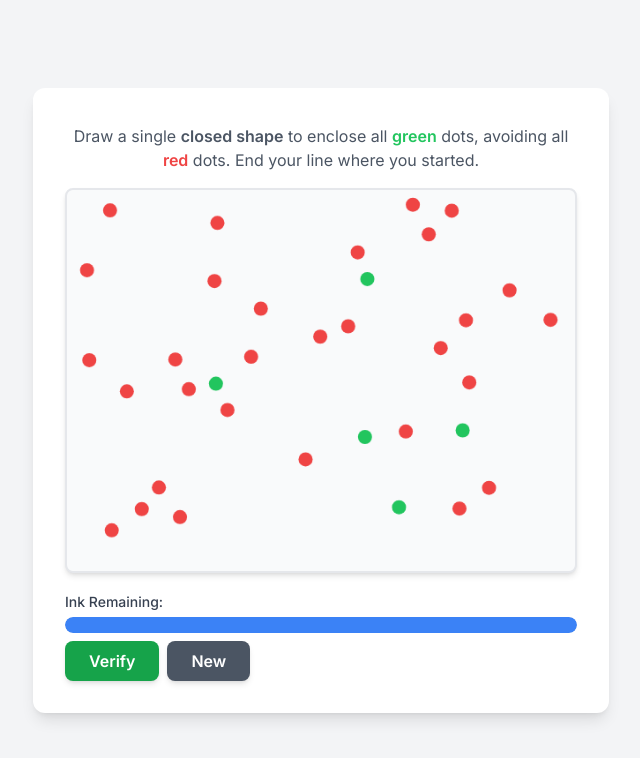
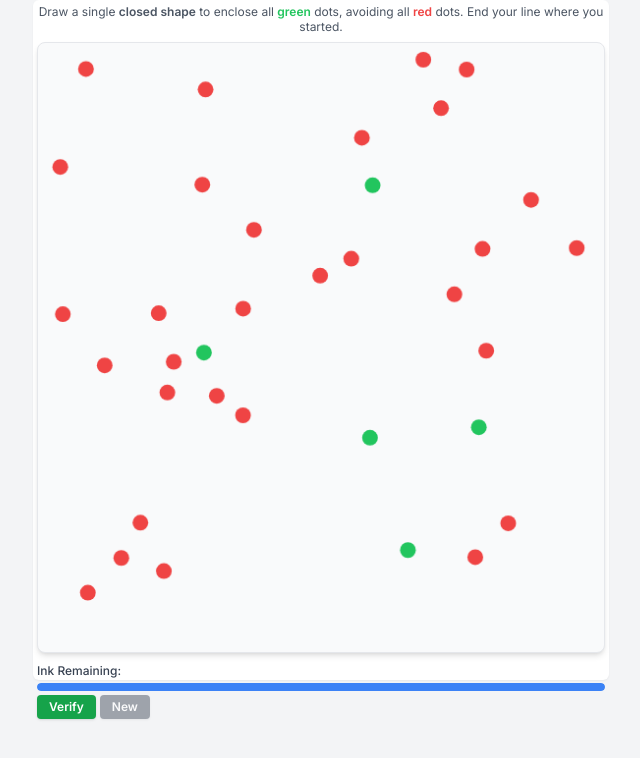
Before and after one commit to Advistane/captcha-dots, a plain HTML site: page captcha/captcha.html in a window 1280 px wide. Shown: the whole page, without its empty margins (319-959 px from the left). Drawn offline with nearby package versions, Linux system fonts and the light colour scheme.

Commit message:
Made captcha fit in 300 px height and removed ability to spam click new button

```diff
--- a/captcha/captcha.html
+++ b/captcha/captcha.html
@@ -8,12 +8,24 @@
   <script src="https://cdn.tailwindcss.com"></script>
   <link href="https://fonts.googleapis.com/css2?family=Inter:wght@400;500;600;700&display=swap" rel="stylesheet">
   <style>
+    html, body {
+      height: 85vh;
+      margin: 0;
+      padding: 0;
+    }
     body {
       font-family: 'Inter', sans-serif;
       touch-action: none;
+      height: 85vh;
+      width: 100%;
       /* Prevents scrolling on touch devices when drawing */
     }
-
+    #main-captcha-container {
+      height: 100%;
+      display: flex;
+      flex-direction: column;
+      justify-content: flex-start;
+    }
     canvas {
       cursor: crosshair;
       border-radius: 0.5rem;
@@ -23,11 +35,9 @@
       max-width: 100%;
       display: block;
     }
-
     .progress-bar {
       transition: width 0.2s ease-out;
     }
-
     button:disabled {
       opacity: 0.5;
       cursor: not-allowed;
@@ -35,35 +45,32 @@
   </style>
 </head>
 
-<body class="bg-gray-100 flex items-center justify-center min-h-screen">
+<body class="bg-gray-100 w-full h-full">
 
-  <div class="w-full max-w-xl p-4 md:p-8 bg-white rounded-xl shadow-lg">
-    <div class="text-center mb-4">
-      <p class="text-gray-600 mt-1">Draw a single <span class="font-semibold">closed shape</span> to enclose all <span
+  <div id="main-captcha-container" class="w-full h-full max-w-xl p-1 bg-white rounded-md shadow-sm mx-auto">
+    <div class="text-center mb-1">
+      <p class="text-gray-600 text-xs leading-tight mt-0 mb-1">Draw a single <span class="font-semibold">closed shape</span> to enclose all <span
           class="text-green-500 font-semibold">green</span> dots, avoiding all <span
           class="text-red-500 font-semibold">red</span> dots. End your line where you started.</p>
     </div>
 
-    <!-- Canvas for the captcha -->
-    <canvas id="captchaCanvas" class="bg-gray-50 border-2 border-gray-200 w-full"></canvas>
+    <canvas id="captchaCanvas" class="bg-gray-50 border border-gray-200 w-full flex-grow" style="display:block;max-width:100%;height:1px;"></canvas>
 
-    <!-- Ink Indicator -->
-    <div class="mt-4">
-      <label for="ink" class="text-sm font-medium text-gray-700">Ink Remaining:</label>
-      <div id="ink-container" class="w-full bg-gray-200 rounded-full h-4 mt-1 overflow-hidden">
-        <div id="inkBar" class="bg-blue-500 h-4 rounded-full progress-bar"></div>
+    <div class="mt-1">
+      <label for="ink" class="text-xs font-medium text-gray-700">Ink Remaining:</label>
+      <div id="ink-container" class="w-full bg-gray-200 rounded h-2 mt-0.5 overflow-hidden">
+        <div id="inkBar" class="bg-blue-500 h-2 rounded progress-bar"></div>
       </div>
     </div>
 
-    <!-- Controls and Messages -->
-    <div class="flex flex-col sm:flex-row items-center justify-between gap-4">
-      <div class="flex gap-2 mt-2">
+    <div class="flex flex-row items-center justify-between gap-1 mt-1">
+      <div class="flex gap-1 justify-between">
         <button id="verifyBtn"
-          class="px-6 py-2 bg-green-600 text-white font-semibold rounded-lg shadow-md hover:bg-green-700 focus:outline-none focus:ring-2 focus:ring-green-500 focus:ring-opacity-75 transition duration-200 disabled:opacity-50 disabled:cursor-not-allowed">
+          class="px-3 py-1 bg-green-600 text-white text-xs font-semibold rounded shadow hover:bg-green-700 focus:outline-none focus:ring-2 focus:ring-green-500 focus:ring-opacity-75 transition duration-200 disabled:opacity-50 disabled:cursor-not-allowed">
           Verify
         </button>
         <button id="resetBtn"
-          class="px-6 py-2 bg-gray-600 text-white font-semibold rounded-lg shadow-md hover:bg-gray-700 focus:outline-none focus:ring-2 focus:ring-gray-500 focus:ring-opacity-75 transition duration-200">
+          class="px-3 py-1 bg-gray-600 text-white text-xs font-semibold rounded shadow hover:bg-gray-700 focus:outline-none focus:ring-2 focus:ring-gray-500 focus:ring-opacity-75 transition duration-200 disabled:opacity-50 disabled:cursor-not-allowed">
           New
         </button>
       </div>
@@ -87,6 +94,9 @@
       let inkUsed = 0;
       let inkTotal = 1500;
 
+      let newClickCounter = 0;
+
+      // --- Configuration ---
       const config = {
         dotRadius: 8,
         greenDots: 5,
@@ -97,10 +107,10 @@
         inkMargin: 1.35
       };
 
-      // --- NEW: Adjust inkMargin for mobile users ---
       function isMobile() {
         return /Android|webOS|iPhone|iPad|iPod|BlackBerry|IEMobile|Opera Mini/i.test(navigator.userAgent);
       }
+
       if (isMobile()) {
         config.inkMargin = 1.7; // Give more ink on mobile
       }
@@ -180,17 +190,18 @@
       function setupCanvas() {
         const container = canvas.parentElement;
         const width = container.clientWidth;
-        const height = width * 0.75;
+        const containerHeight = container.clientHeight;
+        const reserved = 60;
+        const height = Math.max(40, containerHeight - reserved);
         const dpr = window.devicePixelRatio || 1;
-        // Set display size (css pixels)
         canvas.style.width = `${width}px`;
         canvas.style.height = `${height}px`;
-        // Set actual size in memory (scaled to device pixel ratio)
         canvas.width = Math.round(width * dpr);
         canvas.height = Math.round(height * dpr);
-        ctx.setTransform(1, 0, 0, 1, 0, 0); // Reset transform before scaling
+        ctx.setTransform(1, 0, 0, 1, 0, 0);
         ctx.scale(dpr, dpr);
         resetCaptcha();
+        resetBtn.disabled = true; // Disable reset button on setup
       }
 
       // --- Captcha Generation Logic ---
@@ -267,7 +278,7 @@
 
         if (bestPath.length > 0) {
           dots = generatedDots;
-          solutionPath = bestPath; // Store the solution
+          solutionPath = bestPath;
           const perimeter = getPathPerimeter(bestPath);
           inkTotal = perimeter * config.inkMargin;
         } else {
@@ -286,6 +297,7 @@
           ctx.fillStyle = dot.color;
           ctx.fill();
         });
+
         if (userPath.length > 0) {
           const start = userPath[0];
           ctx.beginPath();
@@ -296,6 +308,7 @@
           ctx.lineWidth = 2;
           ctx.stroke();
         }
+
         if (userPath.length > 1) {
           ctx.beginPath();
           ctx.moveTo(userPath[0].x, userPath[0].y);
@@ -316,12 +329,13 @@
           for (let i = 1; i < solutionPath.length; i++) {
             ctx.lineTo(solutionPath[i].x, solutionPath[i].y);
           }
+
           ctx.closePath();
-          ctx.strokeStyle = 'rgba(251, 191, 36, 0.9)'; // Amber color
+          ctx.strokeStyle = 'rgba(251, 191, 36, 0.9)';
           ctx.lineWidth = 3;
-          ctx.setLineDash([5, 5]); // Dashed line style
+          ctx.setLineDash([5, 5]);
           ctx.stroke();
-          ctx.setLineDash([]); // Reset line dash for other drawings
+          ctx.setLineDash([]);
         }
       }
 
@@ -347,7 +361,7 @@
 
       function startDrawing(e) {
         e.preventDefault();
-        if (userPath.length > 0 || verifyBtn.disabled) return; // Don't draw if already started or failed
+        if (userPath.length > 0 || verifyBtn.disabled) return;
         isDrawing = true;
         userPath.push(getMousePos(e));
         draw();
@@ -366,7 +380,6 @@
         const lastPos = userPath[userPath.length - 1];
         const distance = Math.hypot(pos.x - lastPos.x, pos.y - lastPos.y);
 
-        // --- NEW: Fail if user path touches any red dot ---
         for (const dot of dots) {
           if (dot.type === 'red') {
             if (lineIntersectsCircle(lastPos, pos, dot, config.dotRadius)) {
@@ -378,6 +391,7 @@
               verifyBtn.disabled = true;
               stopDrawing();
               drawSolution();
+              resetBtn.disabled = false; // Enable reset button on fail
               return;
             }
           }
@@ -394,10 +408,10 @@
           updateInkBar();
           stopDrawing();
 
-          // --- NEW: Out of ink logic ---
           alert("Out of ink! Try Again.");
           verifyBtn.disabled = true;
           drawSolution(); // Show the optimal path
+          resetBtn.disabled = false; // Enable reset button on fail
         } else {
           userPath.push(pos);
           inkUsed += distance;
@@ -416,6 +430,7 @@
         generateSolvableChallengingCaptcha();
         updateInkBar();
         draw();
+        resetBtn.disabled = true; // Disable reset button after reset
       }
 
       function verifySolution() {
@@ -442,7 +457,7 @@
 
         if (allGreenIn && !anyRedIn) {
           window.top.postMessage("success", '*');
-          verifyBtn.disabled = true; // Disable after success
+          verifyBtn.disabled = true;
         } else {
           let errorMsg = 'Incorrect. ';
           if (!allGreenIn) errorMsg += 'A green dot was missed. ';
```
Also changed, not shown: index.html (+1 -1 lines).
